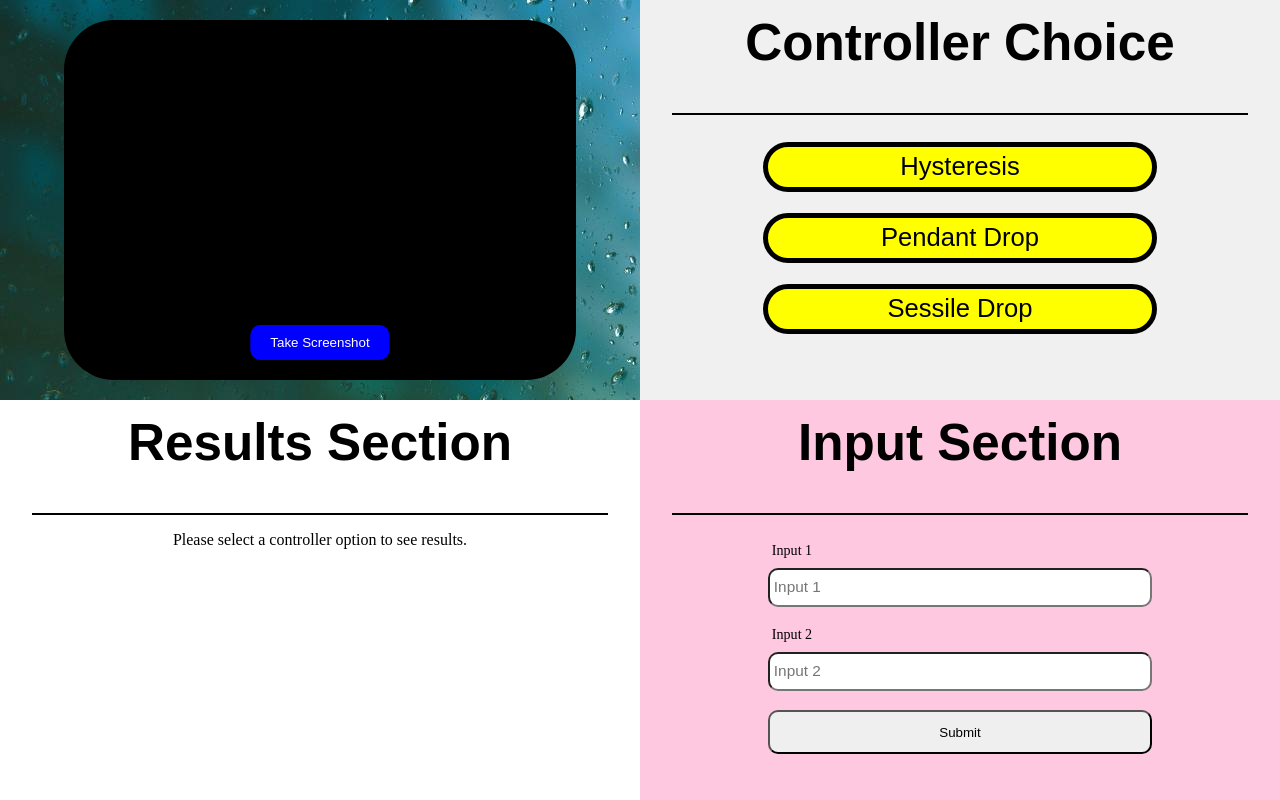
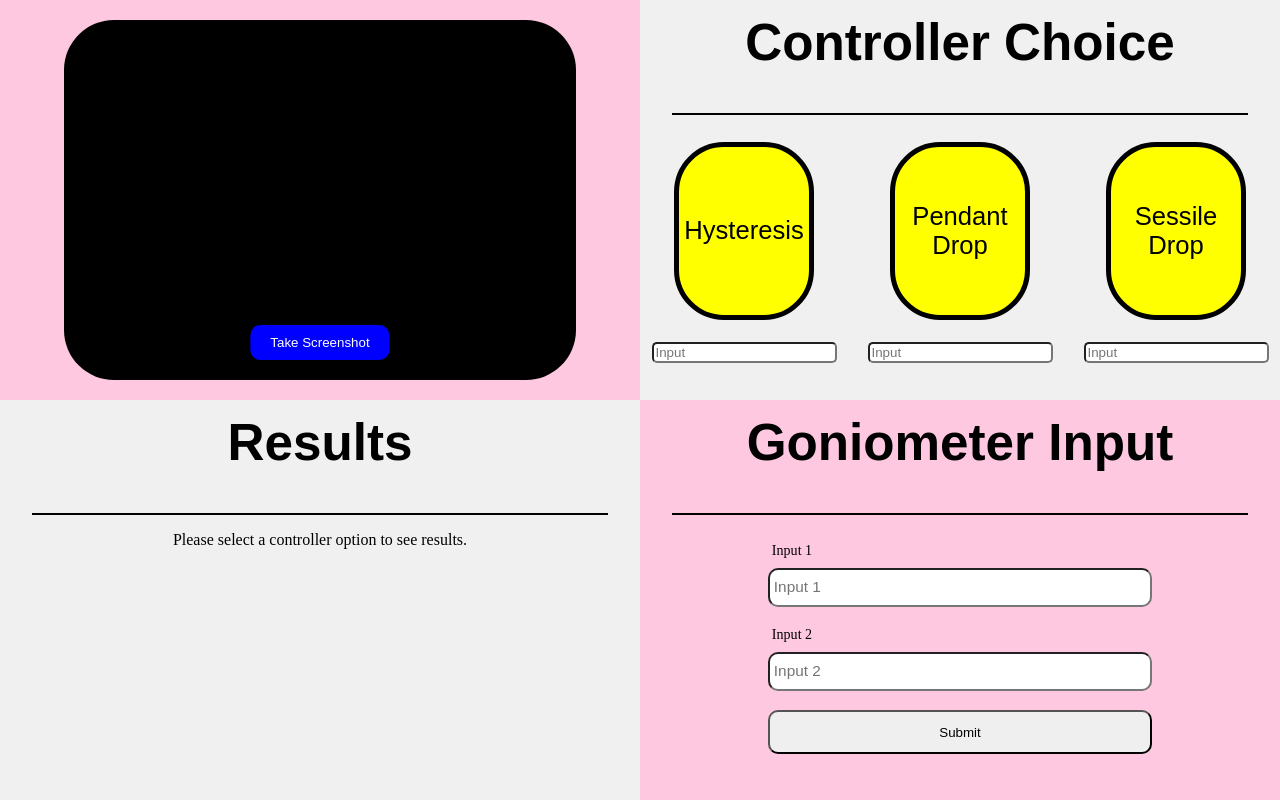
Before and after one commit to PremBhugraIITD/Goniometer-GUI, a React (Vite) app in the folder client/: page / in a window 1280 px wide. Built offline with nearby package versions, Linux system fonts and the light colour scheme; no server answers.

Commit message:
Layout changed

```diff
--- a/client/src/components/ControllerSection/ControllerSection.css
+++ b/client/src/components/ControllerSection/ControllerSection.css
@@ -22,26 +22,48 @@
   border-bottom: 2px solid black;
 }
 
-.controller-container a {
+.controller-container .buttons{
+    display: flex;
+    justify-content: space-between;
+    align-items: center;
+    width:90%;
+    height:60%;
+}
+
+.controller-container .buttons .btn{
+    height:100%;
+    width:25%;
+    display: flex;
+    flex-direction: column;
+    justify-content: flex-start;
+    align-items: center;
+}
+
+.controller-container .buttons .btn a {
   text-decoration: none;
   color: black;
   font-family: "Arial", sans-serif;
-  width: 60%;
-  height: 10%;
+  width: 90%;
+  height: 70%;
   display: flex;
   justify-content: center;
   align-items: center;
   font-size: 2vw;
+  text-align: center;
   border-radius: 50px;
   border: solid 5px black;
   background-color: yellow;
-  margin-bottom: 2%;
+  margin-bottom: 15%;
 }
 
-.controller-container a:hover {
+.controller-container .buttons .btn a:hover {
   background-color: rgb(255, 255, 0, 0.3);
 }
 
-.controller-container a:active {
+.controller-container .buttons .btn a:active {
   background-color: rgb(125, 255, 0, 0.5);
 }
+
+.controller-container .buttons .btn input {
+    border-radius: 5px;
+}
--- a/client/src/components/ControllerSection/ControllerSection.jsx
+++ b/client/src/components/ControllerSection/ControllerSection.jsx
@@ -2,13 +2,24 @@ import React from "react";
 import { Link } from "react-router-dom";
 import "./ControllerSection.css";
 
-const ControllerSection = ({onSelect}) => {
+const ControllerSection = ({ onSelect }) => {
   return (
     <div className="controller-container">
       <h2>Controller Choice</h2>
-      <Link onClick={() => onSelect("hysteresis")}>Hysteresis</Link>
-      <Link onClick={() => onSelect("pendant-drop")}>Pendant Drop</Link>
-      <Link onClick={() => onSelect("sessile-drop")}>Sessile Drop</Link>
+      <div className="buttons">
+        <div className="btn">
+          <Link onClick={() => onSelect("hysteresis")}>Hysteresis</Link>
+          <input placeholder="Input" required />
+        </div>
+        <div className="btn">
+          <Link onClick={() => onSelect("pendant-drop")}>Pendant Drop</Link>
+          <input placeholder="Input" required />
+        </div>
+        <div className="btn">
+          <Link onClick={() => onSelect("sessile-drop")}>Sessile Drop</Link>
+          <input placeholder="Input" required />
+        </div>
+      </div>
     </div>
   );
 };
--- a/client/src/components/InputSection/InputSection.jsx
+++ b/client/src/components/InputSection/InputSection.jsx
@@ -4,7 +4,7 @@ import "./InputSection.css";
 const InputSection = () => {
   return (
     <div className="input-container">
-      <h2>Input Section</h2>
+      <h2>Goniometer Input</h2>
       <form>
         <label id="input1" for="input1">
           Input 1
--- a/client/src/components/ResultsSection/ResultsSection.css
+++ b/client/src/components/ResultsSection/ResultsSection.css
@@ -5,6 +5,7 @@
   flex-direction: column;
   justify-content: flex-start;
   align-items: center;
+  background-color: rgb(240, 240, 240);
 }
 
 .results-container h2 {
--- a/client/src/components/ResultsSection/ResultsSection.jsx
+++ b/client/src/components/ResultsSection/ResultsSection.jsx
@@ -5,7 +5,7 @@ import "./ResultsSection.css";
 const ResultsSection = ({ activeResult }) => {
   return (
     <div className="results-container">
-      <h2>Results Section</h2>
+      <h2>Results</h2>
 
       {activeResult === "hysteresis" || activeResult === "sessile-drop" ? (
         <div className="results-area" id="results-type-one">
--- a/client/src/components/VideoSection/VideoSection.css
+++ b/client/src/components/VideoSection/VideoSection.css
@@ -1,5 +1,6 @@
 .video-container {
-    background-image: url('../../assets/video_background.jpg');
+    /* background-image: url('../../assets/video_background.jpg'); */
+    background-color: rgb(255, 200, 225);
     height: 100%;
     width: 100%;
     display: flex;
```
